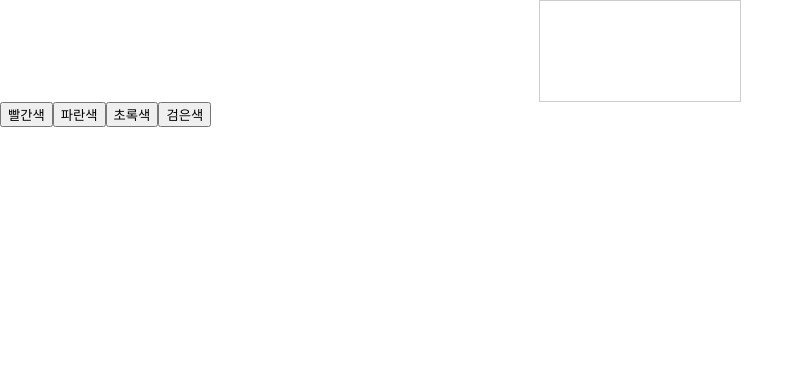
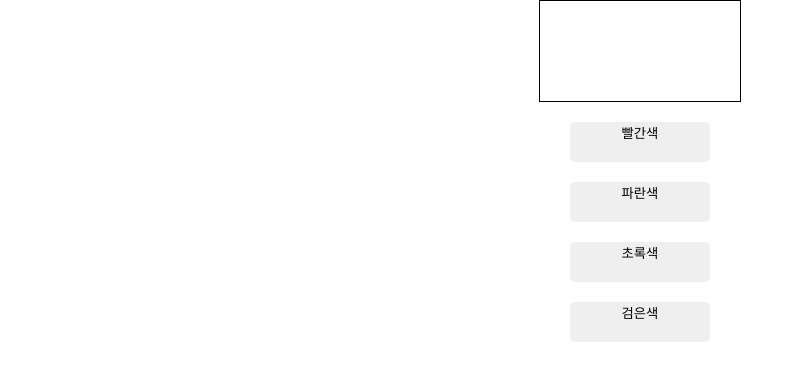
Before and after one commit to qoalstn44/React, a React (Create React App) app: page / in a window 1280 px wide. Shown: the top 380 px of the page, without its empty margins (0-804 px from the left). Built offline with nearby package versions, Linux system fonts and the light colour scheme.

Commit message:
useEffect hook, button

```diff
--- a/src/App.css
+++ b/src/App.css
@@ -13,3 +13,13 @@
   align-items: center;
   justify-content: center;
 }
+.button {
+  margin: 20px auto;
+  display: flex;
+  justify-content: center;
+  color: rgb(0, 0, 0);
+  border: none;
+  border-radius: 5px;
+  height: 40px;
+  width: 140px;
+}
--- a/src/App.js
+++ b/src/App.js
@@ -48,6 +48,7 @@
 
 //export default App;
 import { useState, useEffect } from "react";
+import "./App.css";
 
 export default function FunctionComponent() {
   const [color, setColor] = useState();
@@ -72,14 +73,22 @@ export default function FunctionComponent() {
           height: "100px",
           margin: "auto",
           backgroundColor: color,
-          border: "1px solid #ccc",
+          border: "solid 1px black",
         }}
       ></div>
       <div>
-        <button onClick={() => changeColor("red")}>빨간색</button>
-        <button onClick={() => changeColor("blue")}>파란색</button>
-        <button onClick={() => changeColor("green")}>초록색</button>
-        <button onClick={() => changeColor("black")}>검은색</button>
+        <button className="button" onClick={() => changeColor("red")}>
+          빨간색
+        </button>
+        <button className="button" onClick={() => changeColor("blue")}>
+          파란색
+        </button>
+        <button className="button" onClick={() => changeColor("green")}>
+          초록색
+        </button>
+        <button className="button" onClick={() => changeColor("black")}>
+          검은색
+        </button>
       </div>
     </div>
   );
```
